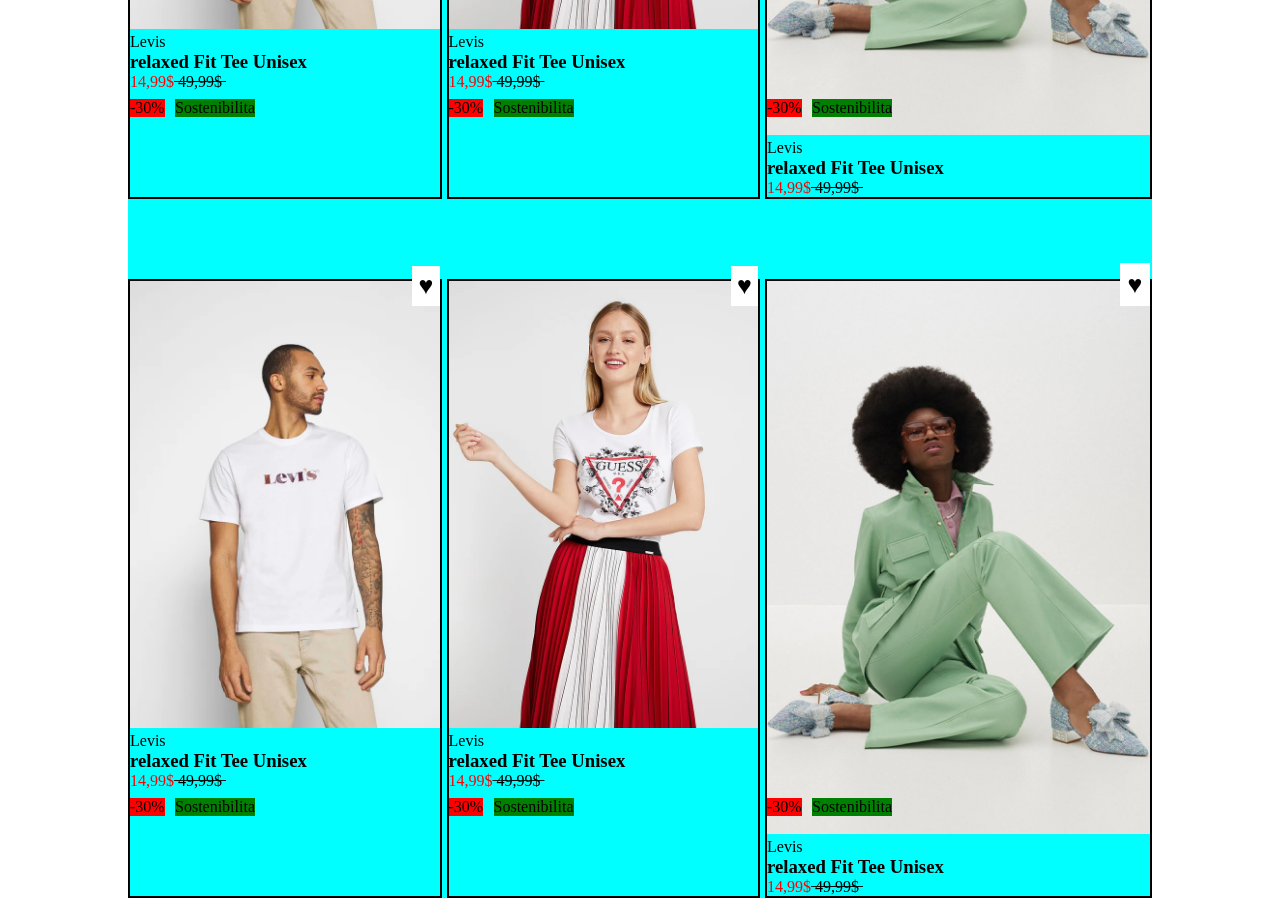
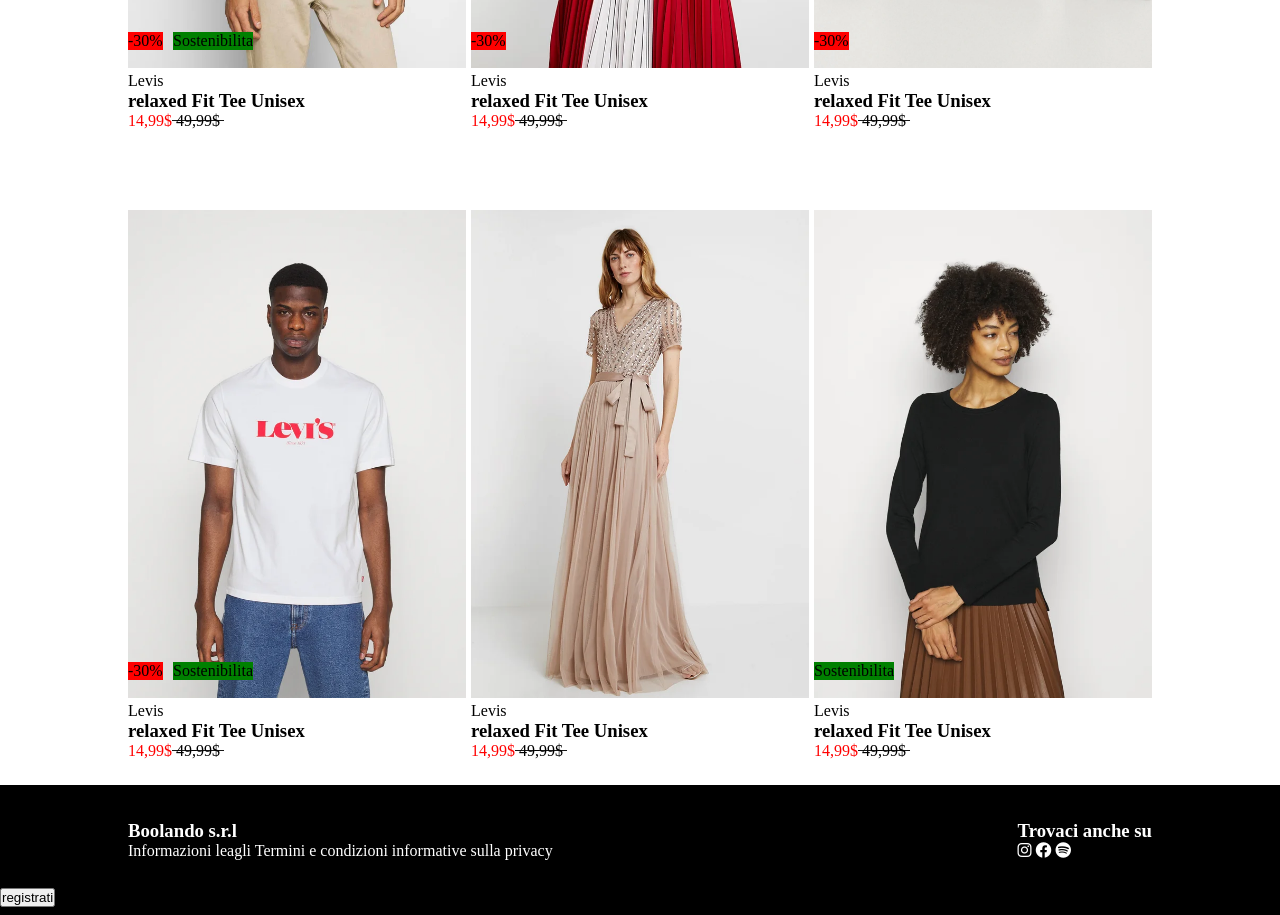
Before and after one commit to DaveKnud/html-css-boolando, a plain HTML site: page index.html in a window 1280 px wide. Shown: the part 500-1415 px from the top of the page. Drawn offline with Linux system fonts and the light colour scheme.

Commit message:
completato (senza immagini in hover)

```diff
--- a/index.html
+++ b/index.html
@@ -31,7 +31,7 @@
 
     <div class="container">
 
-        <div class="row1">
+        <div class="row">
 
             <!-- prodotto -->
             <article class="product">
@@ -50,7 +50,7 @@
                 <img src="2.webp" alt="img2" class="resized">
 
                 <botton class="sconto-rosso">-30%</botton>
-                <botton class="sostenibilita-verde">Sostenibilita</botton>
+
                 <botton class="heart">&hearts;</botton>
                 <div>Levis</div>
                 <h3>relaxed Fit Tee Unisex</h3>
@@ -61,7 +61,7 @@
             <article class="product">
                 <img src="3.webp" alt="img3" class="resized">
                 <botton class="sconto-rosso">-30%</botton>
-                <botton class="sostenibilita-verde">Sostenibilita</botton>
+
                 <botton class="heart">&hearts;</botton>
                 <div>Levis</div>
                 <h3>relaxed Fit Tee Unisex</h3>
@@ -76,11 +76,12 @@
 
     <div class="container">
 
-        <div class="row1">
+        <div class="row">
 
             <!-- prodotto -->
-            <article class="product">
-                <img src="1.webp" alt="img1" class="resized">
+            <article class="product uno">
+                <img src="4.webp" alt="img1" class="resized">
+
                 <botton class="sconto-rosso">-30%</botton>
                 <botton class="sostenibilita-verde">Sostenibilita</botton>
                 <botton class="heart">&hearts;</botton>
@@ -92,10 +93,9 @@
 
             <!-- prodotto -->
             <article class="product">
-                <img src="2.webp" alt="img2" class="resized">
+                <img src="5.webp" alt="img2" class="resized">
 
-                <botton class="sconto-rosso">-30%</botton>
-                <botton class="sostenibilita-verde">Sostenibilita</botton>
+
                 <botton class="heart">&hearts;</botton>
                 <div>Levis</div>
                 <h3>relaxed Fit Tee Unisex</h3>
@@ -104,9 +104,9 @@
 
             <!-- prodotto -->
             <article class="product">
-                <img src="3.webp" alt="img3" class="resized">
-                <botton class="sconto-rosso">-30%</botton>
-                <botton class="sostenibilita-verde">Sostenibilita</botton>
+                <img src="6.webp" alt="img3" class="resized">
+
+                <botton class="sostenibilita-verde left">Sostenibilita</botton>
                 <botton class="heart">&hearts;</botton>
                 <div>Levis</div>
                 <h3>relaxed Fit Tee Unisex</h3>
@@ -120,7 +120,43 @@
 
 <!-- Footer -->
 <footer>
+    <!-- Footer -->
+    <footer>
 
+        <div class="footer">
+
+
+            <div class="col2">
+                <h3 class="importante-footer">Boolando s.r.l</h3>
+
+                <div>
+                     <span>Informazioni leagli</span>
+                     <span>Termini e condizioni</span>
+                     <span>informative sulla privacy</span>
+                </div>
+
+            </div>
+
+
+
+
+            <div class="col5">
+                <h3 class="importante-footer">Trovaci anche su</h3>
+                <div> <a> <i class="fa-brands fa-instagram"></i></a>
+                      <a><i class="fa-brands fa-facebook"></i></a>
+                      <a><i class="fa-brands fa-spotify"></i></a>
+                </div>
+            </div>
+        </div>
+
+        <div class="logo-finale">
+            <div><img src="logo.svg" alt=""></div>
+            <button class="botton-blue2">registrati</button>
+        </div>
+
+        </div>
+
+    </footer>
 </footer>
 
 
--- a/style.css
+++ b/style.css
@@ -27,6 +27,10 @@ header{
    margin:30% 30%;
 }
 
+.heart:hover{
+    color: red;
+}
+
 /* Main */
 
 
@@ -35,7 +39,7 @@ header{
     margin: auto;
 }
 
-.row1{
+.row{
   display: flex;
   gap: 5px;
   padding-top: 80px;
@@ -44,13 +48,18 @@ header{
 
 .product{
     position: relative;
-    width: calc(100/3);
+    width: 100%;
+}
+
+
+.product:hover .heart{
+    display: block;
 }
 
 
 
 img.resized{
- width:100%
+ width:100%;
 }
 
 .sostenibilita-verde{
@@ -60,6 +69,10 @@ bottom: 80px;
 left:45px;
 }
 
+.sostenibilita-verde.left{
+left: 0;
+}
+
 .heart{
    background-color: white;
    padding: 2%;
@@ -67,6 +80,7 @@ left:45px;
    position: absolute;
    bottom: 590px;
 right:0px;
+display: none;
 
 }
 
@@ -82,7 +96,26 @@ left:0;
     color: red;
 }
 
-/* debug */
+/* Footer */
+footer{
+    width: 100%;
+    height: 100px;
+    margin-top: 25px;;
+    padding-top: 5px;
+    background-color: black;
+
+}
+
+.footer{
+    width: 80%;
+    margin: auto;
+    height: 50px;
+    display: flex;
+    justify-content: space-between;
+    color: white;
+}
+
+/* debug
 .row1{
     background-color: aqua;
 
@@ -91,3 +124,11 @@ left:0;
 article{
     border: 2px solid black;
 }
+
+
+.col2,.col3,.col4,.col5{
+    background-color: rosybrown;
+    border: 1px solid
+    black;
+}
+  */
```
